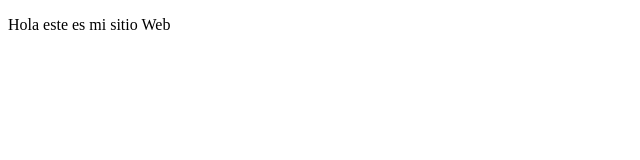
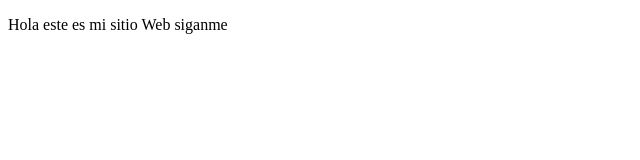
Before and after one commit to EstebanYi/proyectoDemoCursoPrework, a plain HTML site: page index.html in a window 1280 px wide. Shown: the full height of the page, 0-640 px from the left. Drawn offline with Linux system fonts and the light colour scheme.

Commit message:
cambios agregamos siganme

```diff
--- a/index.html
+++ b/index.html
@@ -8,7 +8,7 @@
 </head>
 <body>
     <p>
-        Hola este es mi sitio Web
+        Hola este es mi sitio Web siganme
 
     </p>
 
```
